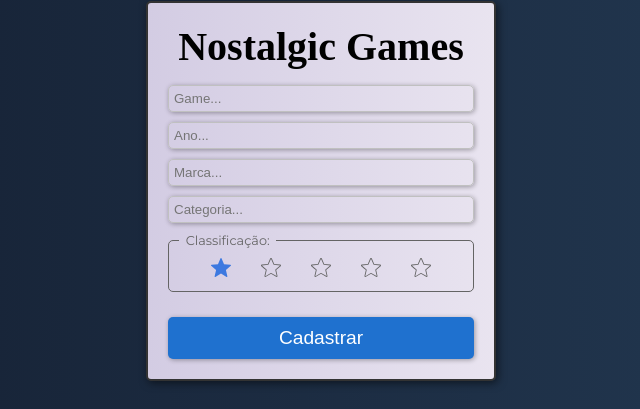
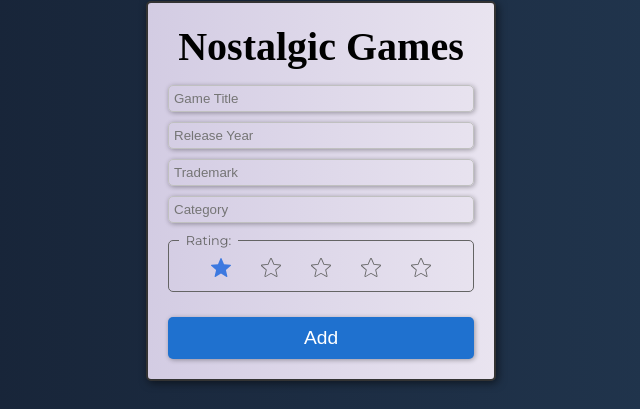
Before and after one commit to MaraisaFerreira/react-node-mysql-crud, a React (Vite) app in the folder client/: page / in a window 1280 px wide. Shown: the part 209-618 px from the top of the page, without its empty margins (319-959 px from the left). Built offline with nearby package versions, Linux system fonts and the light colour scheme; a web font is replaced by a local one.

Commit message:
send data to backend

```diff
--- a/client/src/components/RegisterContainer.jsx
+++ b/client/src/components/RegisterContainer.jsx
@@ -3,6 +3,8 @@ import './styles/RegisterContainer.css';
 
 import uncheckedURL from '../assets/star-unchecked.svg';
 import checkedURL from '../assets/star-checked.svg';
+
+import axios from 'axios';
 
 export default function () {
 	const [game, setGame] = useState({ rating: 1 });
@@ -24,6 +26,23 @@ export default function () {
 
 	const handleRegister = () => {
 		console.log(game);
+		if (!game.gameTitle || !game.year || !game.tradeMark) {
+			alert('Name, Year and Trademark must be filled!');
+			return;
+		}
+
+		const url = '';
+		axios
+			.post('http://localhost:3001/register', {
+				title: game.gameTitle,
+				year: game.year,
+				trademark: game.tradeMark,
+				category: game.category || 'Undefined',
+				rating: game.rating,
+			})
+			.then((resp) => {
+				console.log(resp);
+			});
 	};
 
 	return (
@@ -33,30 +52,30 @@ export default function () {
 			<input
 				type='text'
 				name='gameTitle'
-				placeholder='Game...'
+				placeholder='Game Title'
 				onChange={handleNewGame}
 			/>
 			<input
 				type='text'
 				name='year'
-				placeholder='Ano...'
+				placeholder='Release Year'
 				onChange={handleNewGame}
 			/>
 			<input
 				type='text'
 				name='tradeMark'
-				placeholder='Marca...'
+				placeholder='Trademark'
 				onChange={handleNewGame}
 			/>
 			<input
 				type='text'
 				name='category'
-				placeholder='Categoria...'
+				placeholder='Category'
 				onChange={handleNewGame}
 			/>
 
 			<fieldset className='radio-container'>
-				<legend> &nbsp; Classificação: &nbsp; </legend>
+				<legend> &nbsp; Rating: &nbsp; </legend>
 
 				<input
 					type='radio'
@@ -66,11 +85,7 @@ export default function () {
 					onChange={(e) => handleRating(1)}
 				/>
 				<label htmlFor='r1'>
-					{game.rating === 1 ? (
-						<img src={checkedURL} alt='1' />
-					) : (
-						<img src={uncheckedURL} alt='1' />
-					)}
+					<img src={checkedURL} alt='1' />
 				</label>
 				<input
 					type='radio'
@@ -80,7 +95,10 @@ export default function () {
 					onChange={(e) => handleRating(2)}
 				/>
 				<label htmlFor='r2'>
-					{game.rating === 2 ? (
+					{game.rating === 2 ||
+					game.rating === 3 ||
+					game.rating === 4 ||
+					game.rating === 5 ? (
 						<img src={checkedURL} alt='2' />
 					) : (
 						<img src={uncheckedURL} alt='2' />
@@ -94,7 +112,7 @@ export default function () {
 					onChange={(e) => handleRating(3)}
 				/>
 				<label htmlFor='r3'>
-					{game.rating === 3 ? (
+					{game.rating === 3 || game.rating === 4 || game.rating === 5 ? (
 						<img src={checkedURL} alt='3' />
 					) : (
 						<img src={uncheckedURL} alt='3' />
@@ -108,7 +126,7 @@ export default function () {
 					onChange={(e) => handleRating(4)}
 				/>
 				<label htmlFor='r4'>
-					{game.rating === 4 ? (
+					{game.rating === 4 || game.rating === 5 ? (
 						<img src={checkedURL} alt='4' />
 					) : (
 						<img src={uncheckedURL} alt='4' />
@@ -131,7 +149,7 @@ export default function () {
 			</fieldset>
 
 			<button className='btn-register' onClick={handleRegister}>
-				Cadastrar
+				Add
 			</button>
 		</div>
 	);
```
